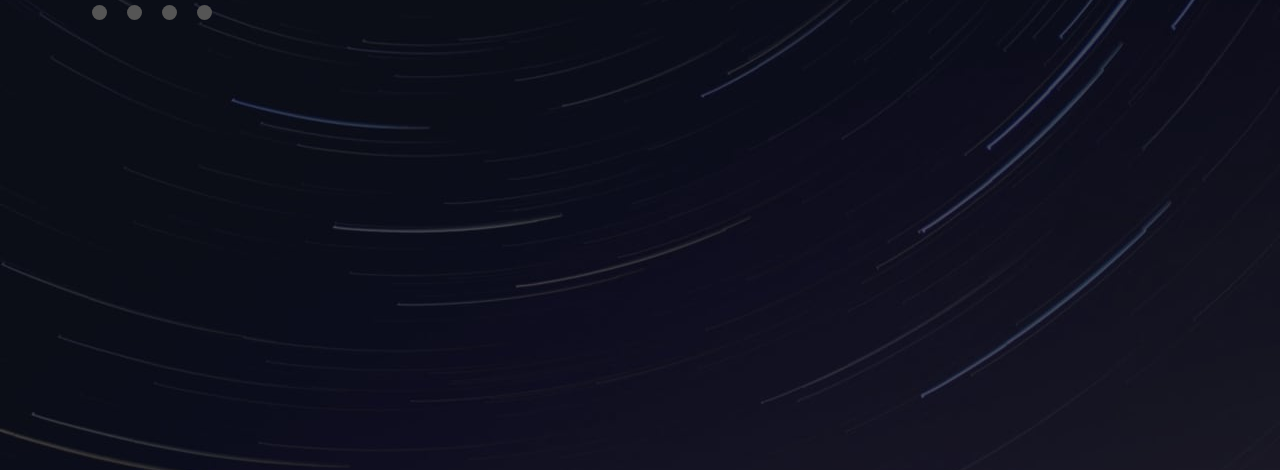
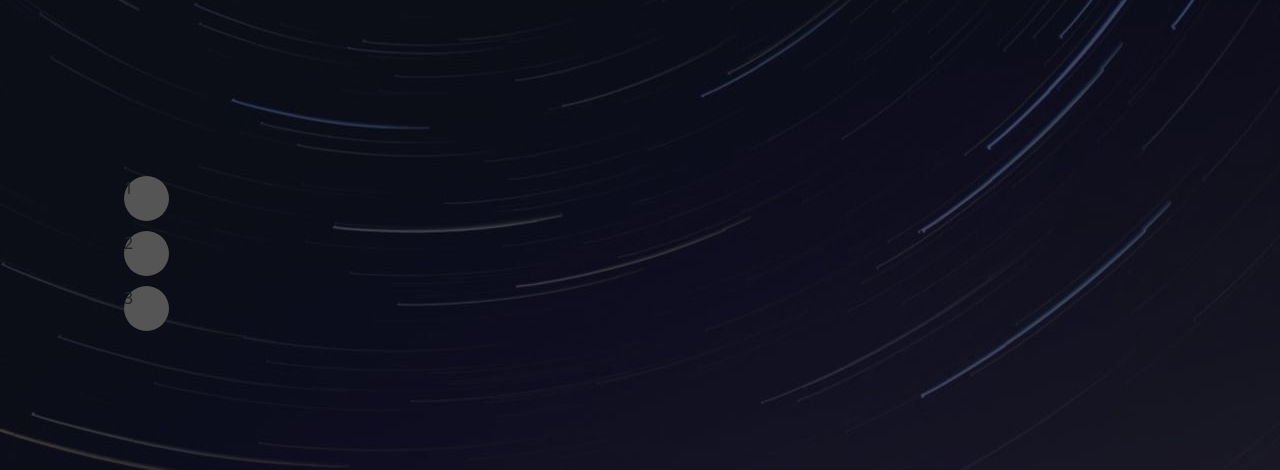
Before and after one commit to BenedictaUche/space-tourism-website, a plain HTML site: page technology-vehicle.html in a window 1280 px wide. Shown: the part 330-800 px from the top of the page. Drawn offline with nearby package versions, Linux system fonts and the light colour scheme; a web font is replaced by a local one.

Commit message:
styling the technology page

```diff
--- a/style.css
+++ b/style.css
@@ -268,7 +268,8 @@ li {
     height: 400px;
   }
 
-.scroll-carousel a {
+.scroll-carousel a, .scroll-carousel ul li {
+
     display: inline-block;
     width: 15px;
     height: 15px;
@@ -314,3 +315,44 @@ li {
     font-size: 20px;
 
 }
+
+
+
+
+
+.techCont {
+    display: flex;
+    justify-content: space-between;
+    align-items: center;
+    margin-top: 5%;
+    margin-bottom: 5%;
+}
+
+.scroll-carousel ul li {
+    display: inline-block;
+    width: 45px;
+    height: 45px;
+    margin: 0 10px;
+    border-radius: 50%;
+    align-items: center;
+    justify-content: center;
+    justify-items: center;
+    background-size: cover;
+    background-position: center;
+    background-repeat: no-repeat;
+    cursor: pointer;
+    transition: all 0.3s ease;
+    background-color: #555;
+}
+
+.scroll-carousel ul {
+    display: flex;
+    gap: 10px;
+    flex-direction: column;
+    justify-content: space-between;
+    align-items: center;
+    justify-content: center;
+    justify-items: center;
+    margin-top: 5%;
+    margin-bottom: 5%;
+}
--- a/technology-vehicle.html
+++ b/technology-vehicle.html
@@ -68,15 +68,17 @@
                 class="d-flex container-fluid container justify-content-center"
               >
                 <li class="nav-item">
-                  <a class="nav-link text-light" href="./index.html"
-                    >00 Home</a
+                  <a class="nav-link text-light" href="./index.html">00 Home</a>
+                </li>
+                <li class="nav-item">
+                  <a class="nav-link text-light" href="./destination-moon.html"
+                    >01 Destination</a
                   >
                 </li>
                 <li class="nav-item">
-                  <a class="nav-link text-light" href="./destination-moon.html">01 Destination</a>
-                </li>
-                <li class="nav-item">
-                  <a class="nav-link text-light" href="./crew-commander.html">02 Crew</a>
+                  <a class="nav-link text-light" href="./crew-commander.html"
+                    >02 Crew</a
+                  >
                 </li>
                 <li class="nav-item">
                   <a class="nav-link text-light" href="#">03 Technology</a>
@@ -97,18 +99,17 @@
           </h2>
         </div>
 
-
-        <div class="carousel-container">
+        <div class="carousel-container techCont">
           <div class="scroll-carousel">
-            <a class="carousel-item" id="crewMemberOne" href="#"></a>
-            <a class="carousel-item" id="crewMemberTwo" href="#"></a>
-            <a class="carousel-item" id="crewMemberThree" href="#"></a>
-            <a class="carousel-item" id="crewMemberFour" href="#"></a>
+            <ul>
+              <li class="carousel-item" id="crewMemberOne"><span>1</span></li>
+              <li class="carousel-item" id="crewMemberTwo"><span>2</span></li>
+              <li class="carousel-item" id="crewMemberThree"><span>3</span></li>
+            </ul>
           </div>
           <div class="crew" id="techContainer"></div>
           <div></div>
         </div>
-
       </div>
     </main>
 
```
